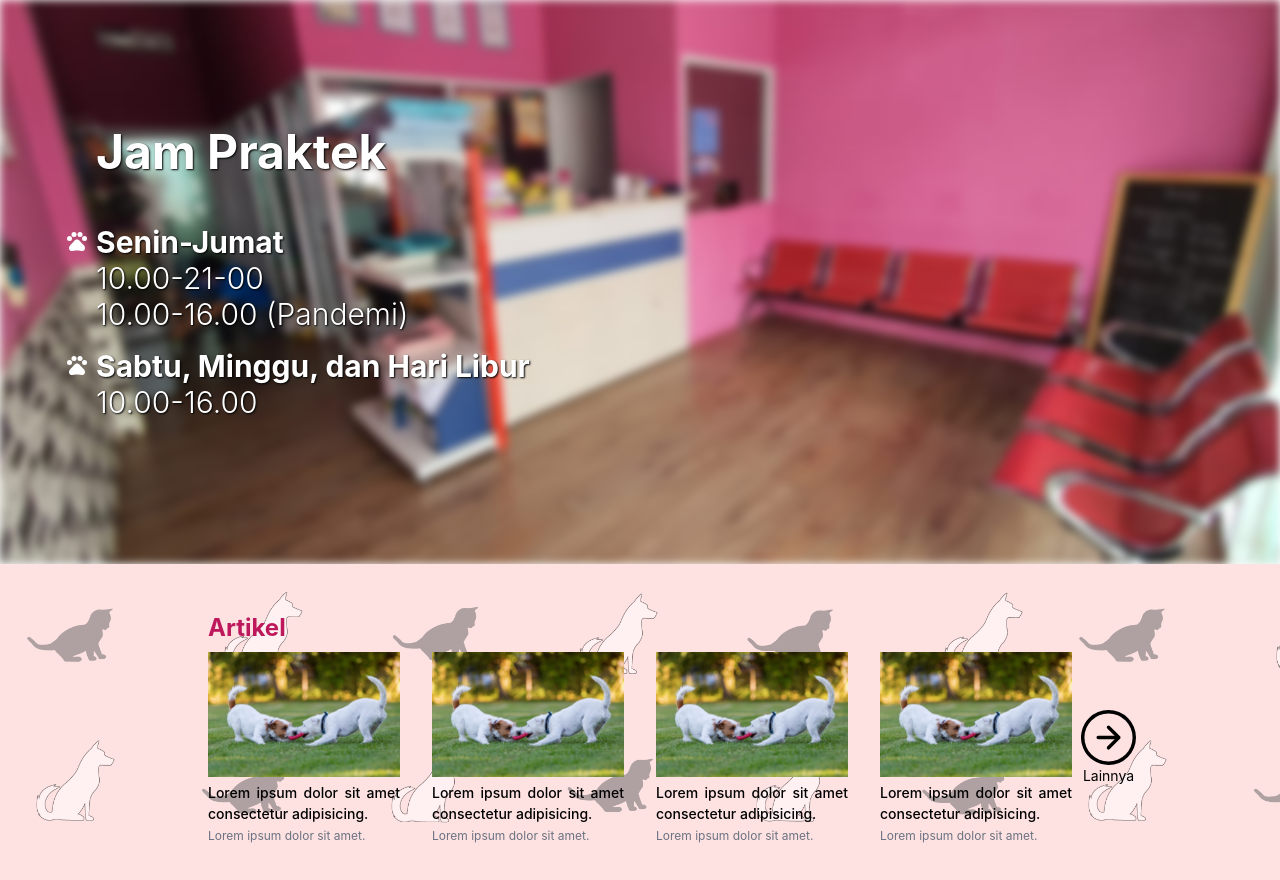
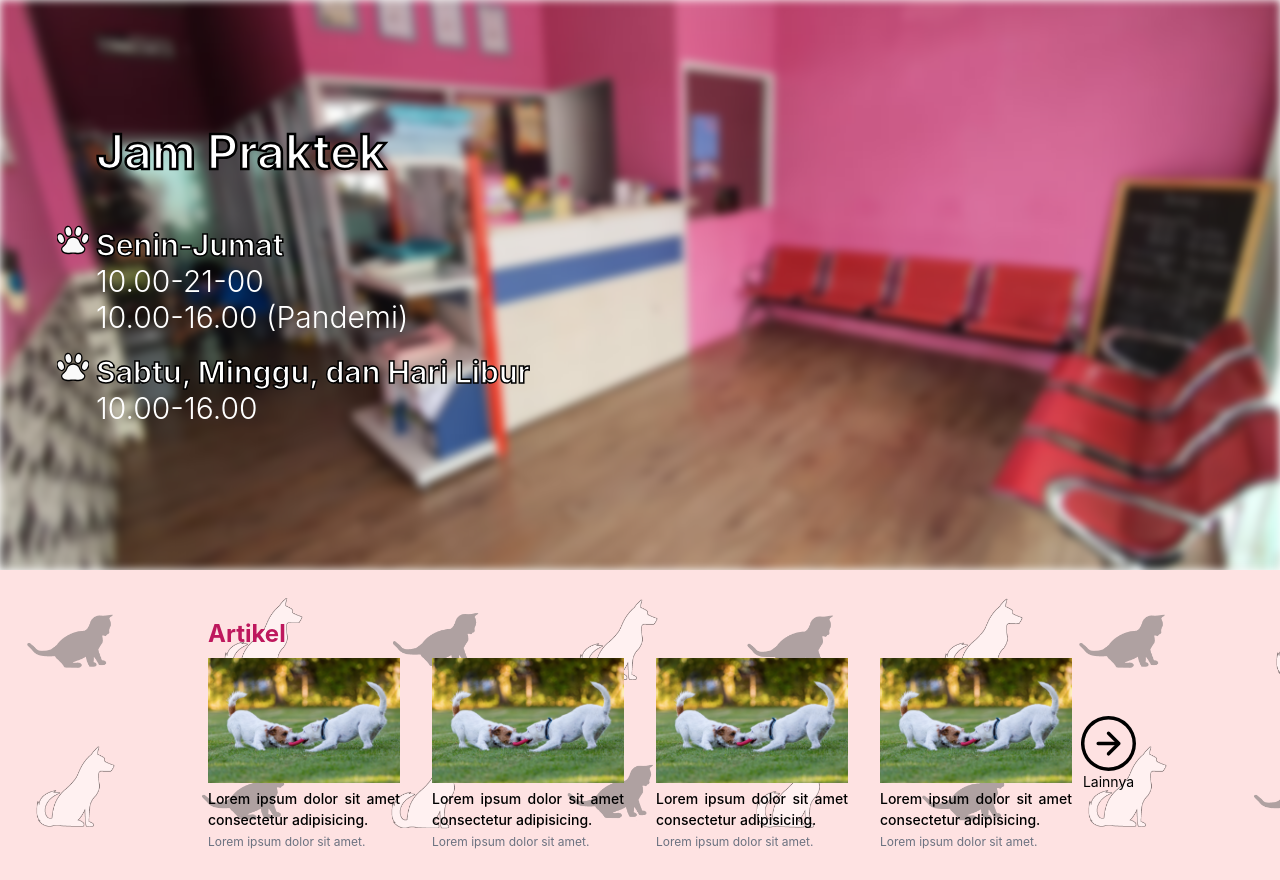
Before and after one commit to laikaklinikhewan/web-laika, a Next.js app: page / in a window 1280 px wide. Shown: the part 1376-2256 px from the top of the page. Built offline with nearby package versions, Linux system fonts and the light colour scheme.

Commit message:
fix JamPrakek outline

```diff
--- a/components/JamPraktek.js
+++ b/components/JamPraktek.js
@@ -16,14 +16,14 @@ const JamPraktek = (props) => {
         className="bg-cover bg-bottom absolute z-0 top-0 left-0 w-full h-full filter blur-sm"
         style={{ backgroundImage: "url(/assets/lobi.jpeg)" }}
       ></div>
-      <div className="flex flex-col justify-center relative z-10 ml-24 my-32 h-full w-1/2 text-shadow-sm">
-        <h2 className="text-5xl font-bold text-white mb-12 text-outline">
+      <div className="flex flex-col justify-center relative z-10 ml-24 my-32 h-full w-1/2">
+        <h2 className="text-5xl font-bold text-white mb-12 text-outline textOutlineThick">
           Jam Praktek
         </h2>
         <ul className="text-white text-3xl paw-list">
           {jamPraktek.map((jadwal, idx) => (
             <li key={idx} className="mb-4">
-              <p className="font-bold">{jadwal.hari}</p>
+              <p className="font-bold textOutline">{jadwal.hari}</p>
               {jadwal.jam.map((jam, idx2) => (
                 <p key={idx2} className="font-light">
                   {jam}
--- a/styles/globals.css
+++ b/styles/globals.css
@@ -27,3 +27,11 @@ a {
 .text-shadow-sm {
   text-shadow: 1px 1px 2px black;
 }
+
+.textOutline {
+  -webkit-text-stroke: 1.5px black;
+}
+
+.textOutlineThick {
+  -webkit-text-stroke: 2.5px black;
+}
```
Also changed, not shown: public/icons/paw.svg.
